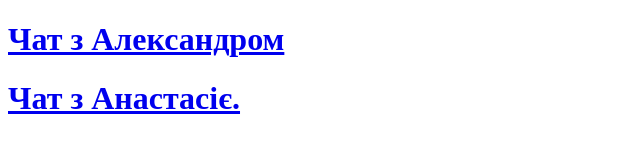
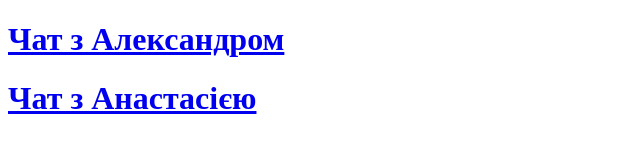
Before and after one commit to ReBlazeRrr/ReBlazeRrr.github.io, a plain HTML site: page index.html in a window 1280 px wide. Shown: the full height of the page, 0-640 px from the left. Drawn offline with Linux system fonts and the light colour scheme.

Commit message:
Update index.html

```diff
--- a/index.html
+++ b/index.html
@@ -6,6 +6,6 @@
 </head>
 <body>
     <h1><a href="./chats/sashachat/messages.html">Чат з Александром</h1>
-    <h1><a href="./chats/nastyachat/messages.html">Чат з Анастасiє.</h1>
+    <h1><a href="./chats/nastyachat/messages.html">Чат з Анастасiєю</h1>
 </body>
 </html>
```
